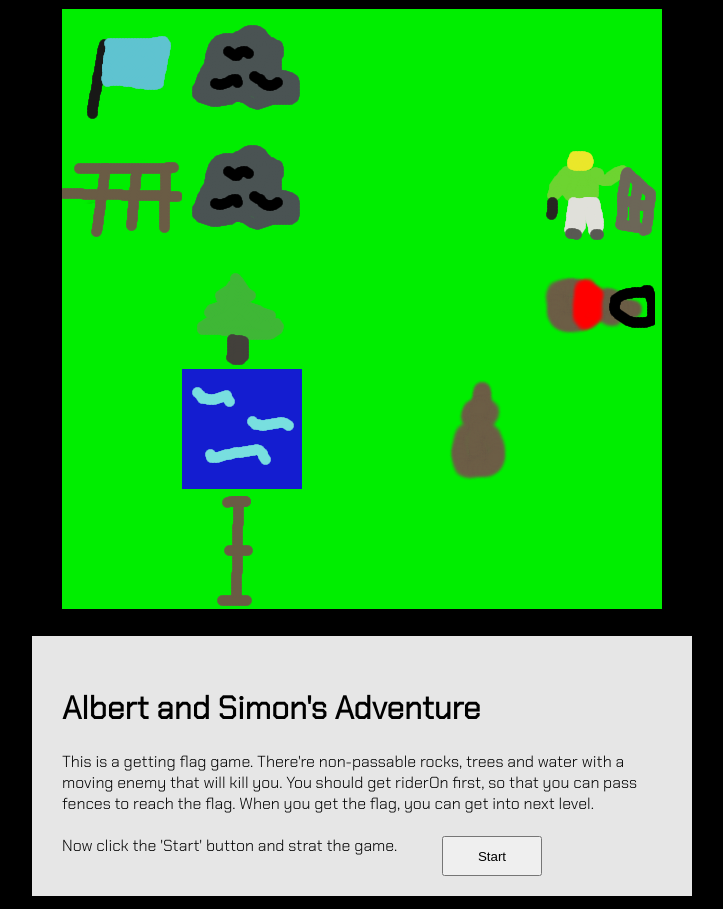
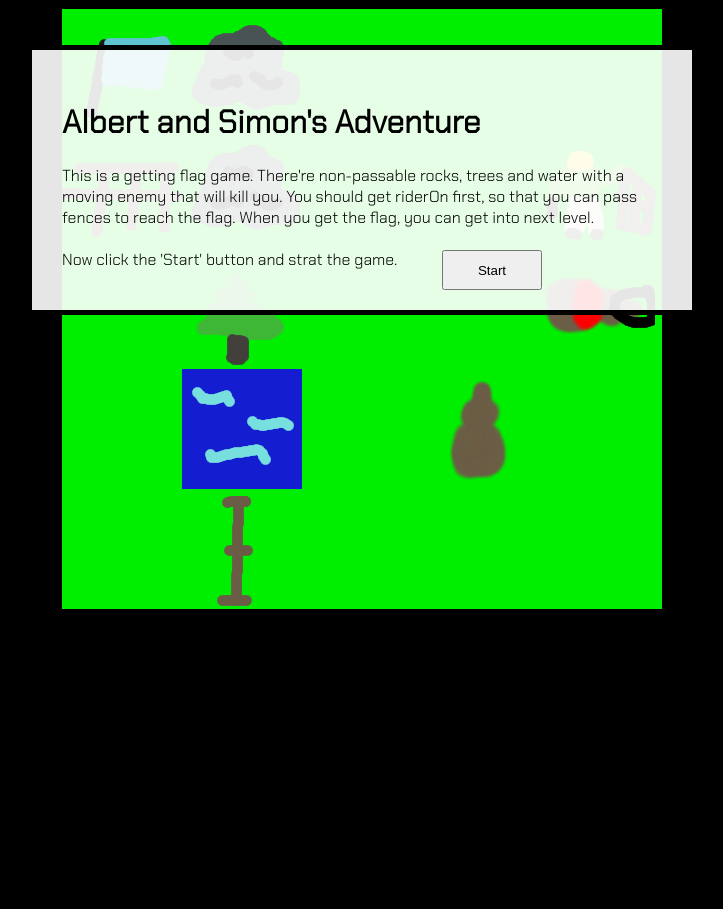
Before and after one commit to suzy-456/Final-Game, a plain HTML site: page index.html in a window 1280 px wide. Shown: the whole page, without its empty margins (278-1001 px from the left). After the commit the page ends 800 px from the top, so only its background shows below. Drawn offline with Linux system fonts and the light colour scheme.

Commit message:
Update index.html

```diff
--- a/index.html
+++ b/index.html
@@ -46,7 +46,7 @@
 
 	<div id="lightbox" class="hidden"></div>
 
-	div id="positionMessage">
+	<div id="positionMessage">
 		<div id="boundaryMessage" class="hidden">
 			<button id="startGame" onclick="startGame()">Start</button>
 			<h1 class="titletext" id="message">Albert and Simon's Adventure</h1>
```
